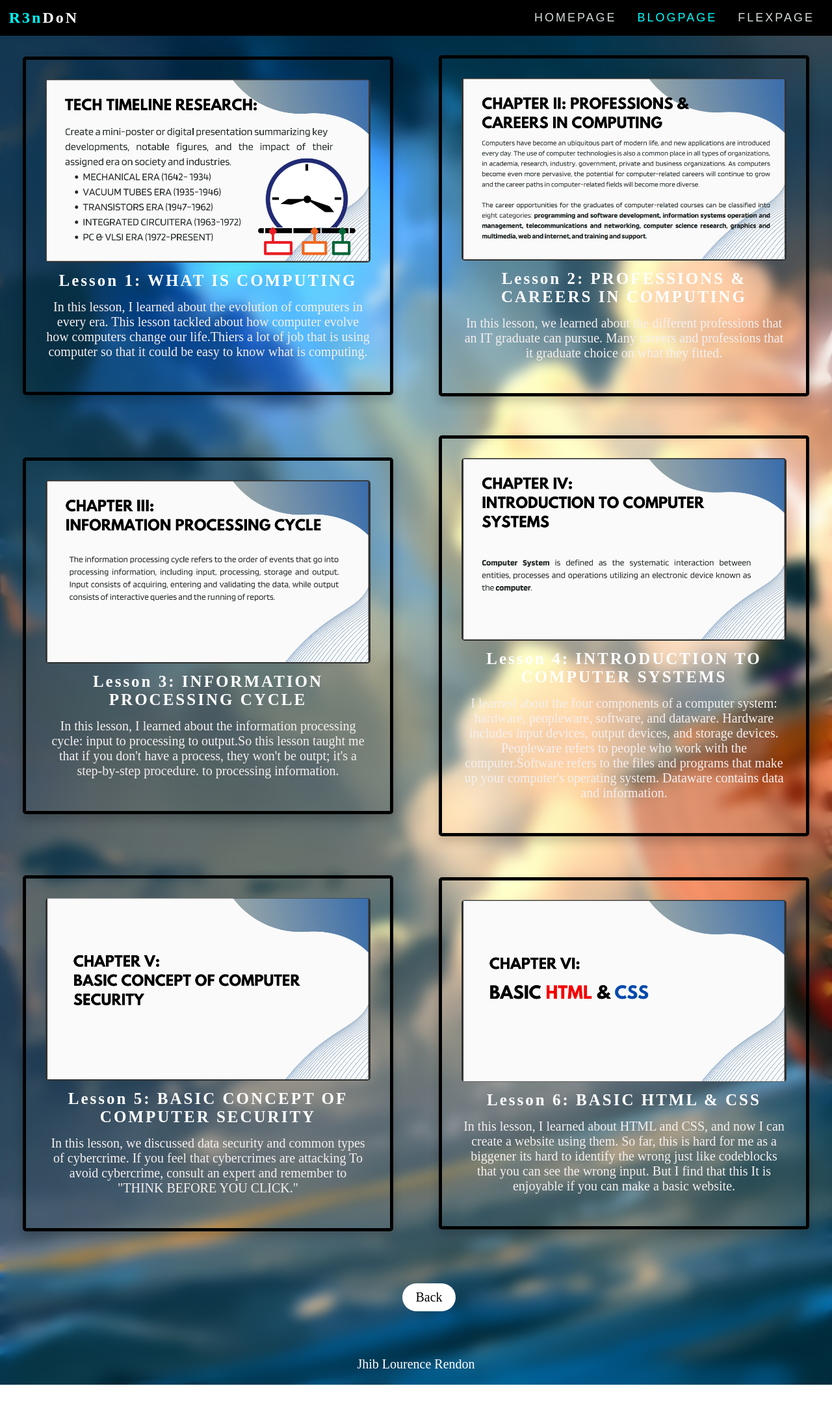
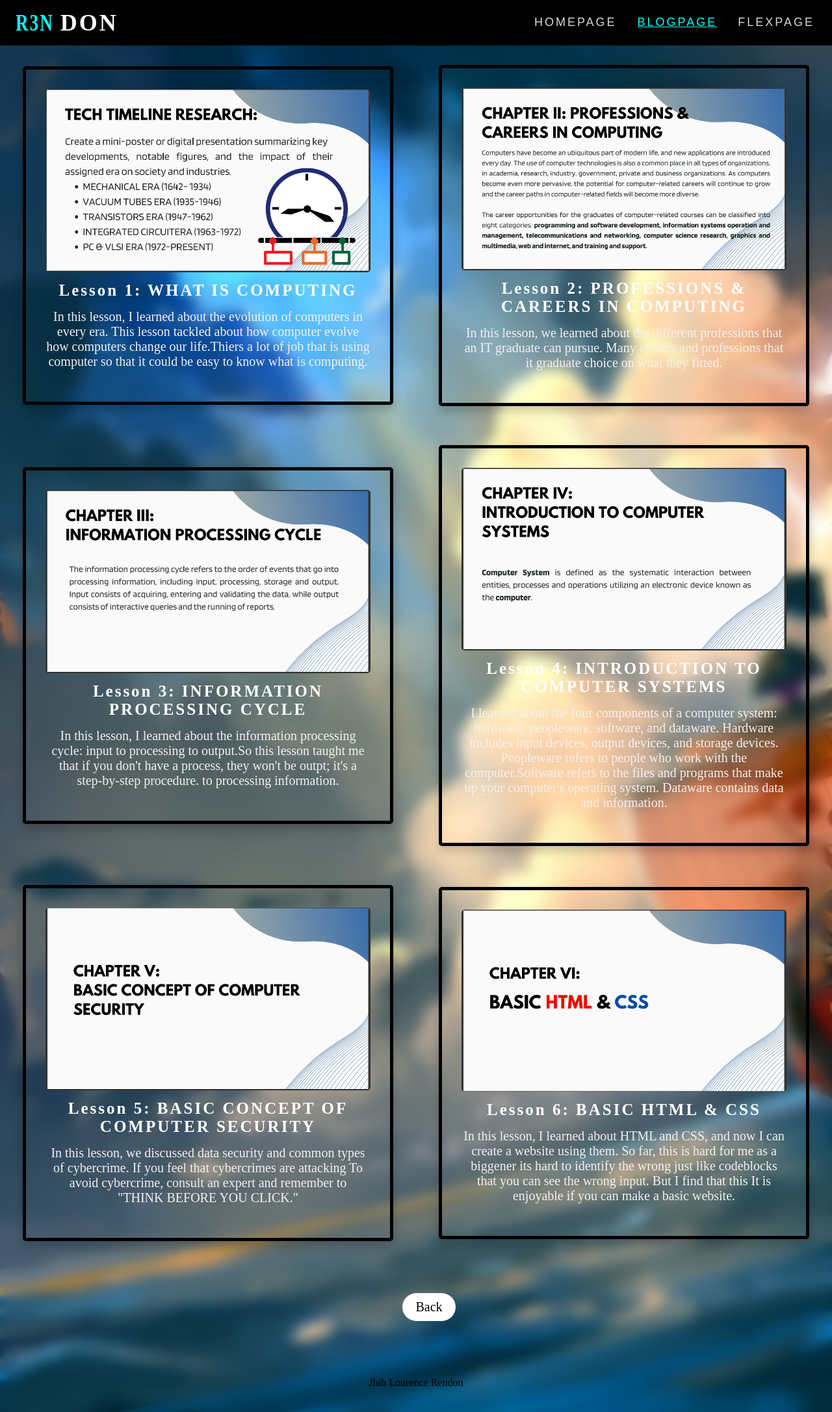
Before and after one commit to JhibRendon/JhibRendon.github.io, a plain HTML site: page BLOG.html in a window 1280 px wide. Shown: the whole page at 65% size. Before the commit the page ends 2131 px from the top, so only its background shows below. Drawn offline with Linux system fonts and the light colour scheme.

Commit message:
BLOG.css

```diff
--- a/BLOG.css
+++ b/BLOG.css
@@ -15,16 +15,61 @@ body {
 
 header {
   background-color: rgb(0, 0, 0);
+  padding: 0px;
+  display: flex;
+  justify-content: space-between;
+}
+
+header {
+  background-color: rgb(0, 0, 0);
   padding: 1px;
   display: flex;
   justify-content: space-between;
 }
 
+/* Define the initial styles for the logo */
+.logo {
+  font-size: 36px;
+  text-transform: uppercase;
+  font-weight: bold;
+  position: relative;
+  overflow: hidden;
+}
 
-.logo {
-  font-size: 24px;
-  font-weight: bold;
-  color: white;
+/* Define animation for the first span */
+.logo span:first-child {
+  display: inline-block;
+  transform-origin: 50% 50%;
+  animation: scaleLetter 1.5s ease-in-out infinite alternate;
+  /* Alternate direction on each iteration */
+}
+
+/* Define animation for the second span */
+.logo span:last-child {
+  display: inline-block;
+  transform-origin: 50% 50%;
+  animation: rotateLetter 1.5s ease-in-out infinite alternate;
+  /* Alternate direction on each iteration */
+}
+
+/* Keyframes for scaling the first span */
+@keyframes scaleLetter {
+  0% {
+    transform: scale(0);
+  }
+  100% {
+    transform: scale(1);
+  }
+}
+
+/* Keyframes for rotating the second span */
+@keyframes rotateLetter {
+  0% {
+    transform: rotateY(-180deg);
+  }
+  100% {
+    transform: rotateY(0deg);
+  }
 }
 
 .navigation {
@@ -36,10 +81,11 @@ header {
   font-size: clamp(1.125rem, 0.6563rem + 1.5vw, 1.5rem);
   letter-spacing: 3px;
   transition: 0.6s;
+  top: 20px;
   margin: 10px;
-  width: 100%;
+  align-items: center;
+  display: flex;
 }
-
 .navigation a {
   text-decoration: none;
   color: rgb(212, 220, 221);
@@ -47,11 +93,10 @@ header {
   padding: 5px 1rem;
   font-family: Arial, Helvetica, sans-serif;
   font-size: 18px;
-  align-items: center;
-  display: flex;
 }
 #BLOGPAGE{
   color: aqua;
+  text-decoration: underline;
 }
 .navigation a:hover {
   color: #ff0000;
@@ -161,17 +206,18 @@ h2 span {
 .back-container a:hover {
   background-color: #080808;
 }
-/* FOOTER */
-.container {
-  flex: 1;
-}
-
 footer {
   background-color: transparent;
-  color: white;
-  font-size: 20px;
-  display: flex;
-  justify-content: center;
+  padding: 20px 0;
+  text-align: center;
+}
+.footer-container {
+  font-family: Arial, sans-serif;
+}
+.footer-container p {
+  margin: 0;
+  font-size: 16px;
+  color: #333;
 }
 @media screen and (max-width: 768px) {
   header {
```
